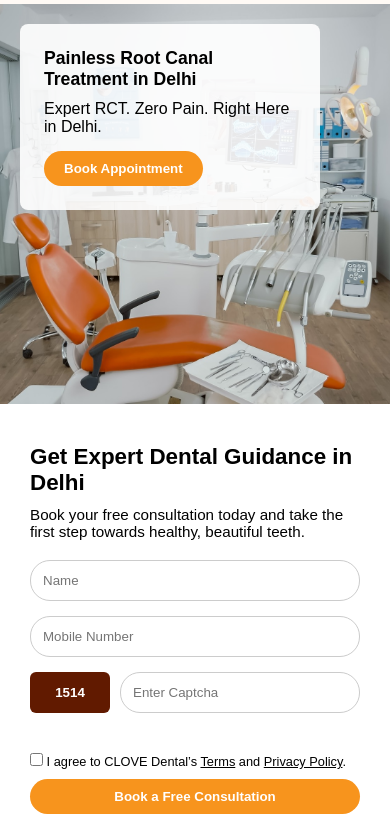
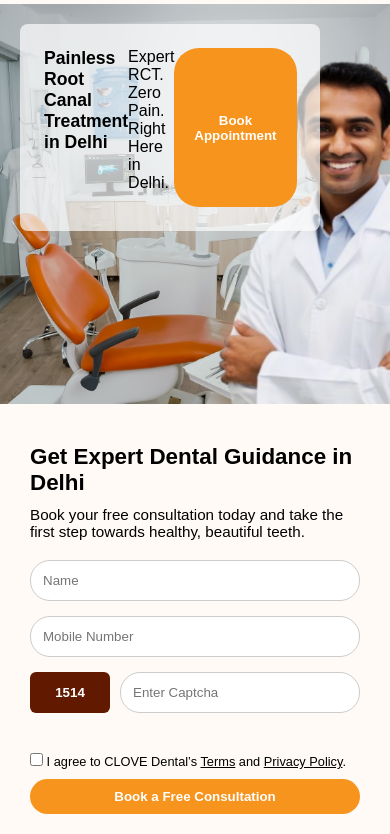
Before and after one commit to lohithgpbasu/unboudl-assesment, a plain HTML site: page index.html in a window 390 px wide. Shown: the part 98-932 px from the top of the page. Drawn offline with Linux system fonts and the light colour scheme.

Commit message:
Updated hero section left background image to be resposive on all screen size devices

```diff
--- a/index.css
+++ b/index.css
@@ -93,17 +93,23 @@ body {
     color: #000;
 }
 
+@media (max-width: 768px) {
+  .contact-book-container {
+    display: none;
+  }
+}
 
 .main-section {
     display: flex;
     flex-wrap: wrap;
     width: 100%;
     min-height: 500px;
+    background-color: #FFFAF5;
   }
 
   .left-section {
     flex: 1;
-    background: url('assest/1000033632.jpg') center/cover no-repeat;
+    background: url('assest/other-screen.jpg') center/cover no-repeat;
     position: relative;
     min-height: 400px;
   }
@@ -111,9 +117,8 @@ body {
   .content-box {
     position: absolute;
     top: 50%;
-    left: 8%;
     transform: translateY(-50%);
-    background: rgba(255, 255, 255, 0.9);
+    background: rgba(255, 255, 255, 0.677);
     padding: 24px;
     border-radius: 8px;
     max-width: 300px;
@@ -141,7 +146,7 @@ body {
   .right-section {
     flex: 1;
     padding: 40px 30px;
-    background-color: #fff;
+    background-color: #FFFAF5;
     display: flex;
     flex-direction: column;
     justify-content: center;
@@ -217,6 +222,9 @@ body {
 
     .left-section {
       order: 1;
+      background: url('assest/other-screen.jpg') center/cover no-repeat;
+      position: relative;
+      min-height: 400px;
     }
 
     .right-section {
@@ -224,6 +232,7 @@ body {
     }
 
     .content-box {
+      display: flex;
       position: relative;
       transform: none;
       top: auto;
```
Also changed, not shown: assest/mobile.png (added), assest/other-screen.jpg (added).
